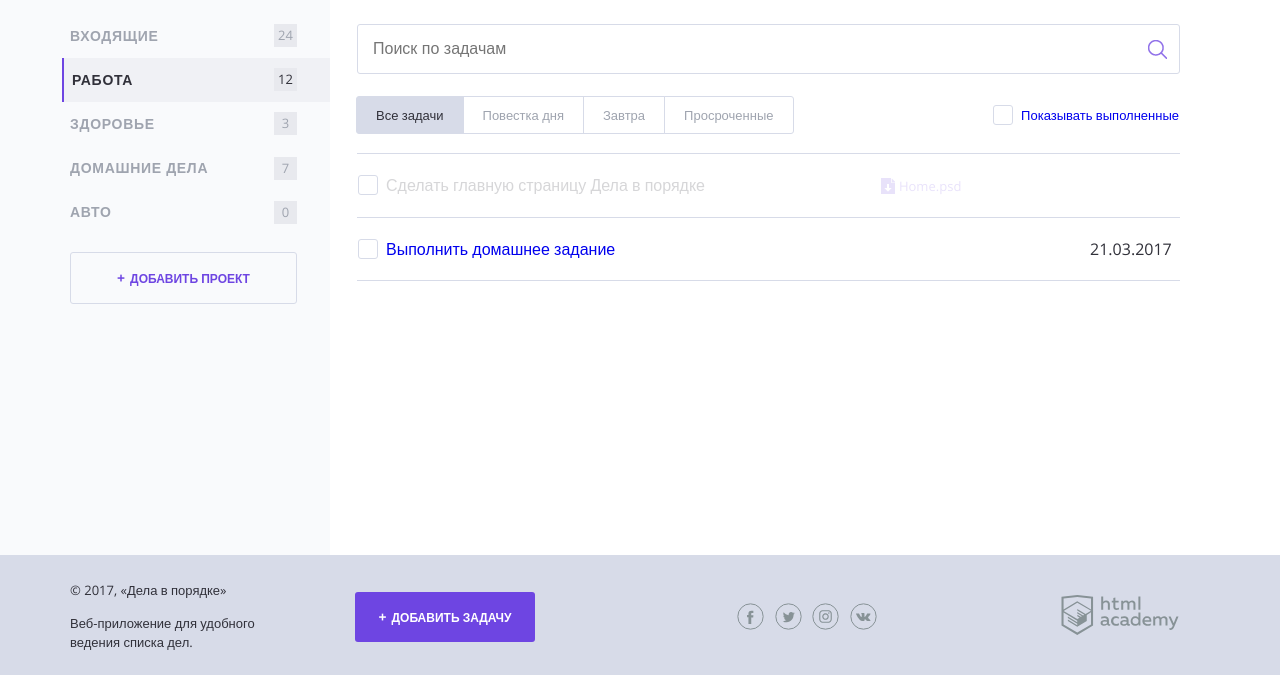
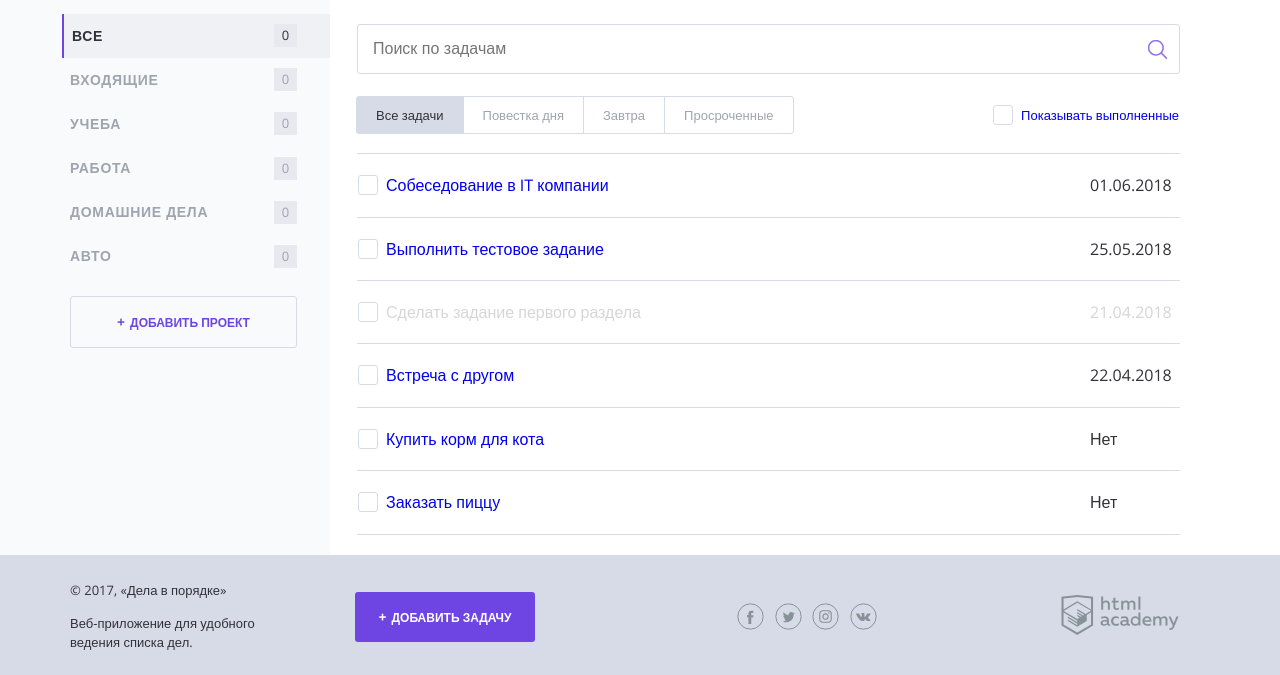
Before and after one commit to Daikon5/276827-doingsdone, a PHP site: page / in a window 1280 px wide. Shown: the part 125-800 px from the top of the page. Run offline with PHP 8.4, Linux system fonts and the light colour scheme.

Commit message:
Итерация по массивам

```diff
--- a/index.php
+++ b/index.php
@@ -58,30 +58,24 @@ $days_until_deadline = null;
 
                 <nav class="main-navigation">
                     <ul class="main-navigation__list">
-                        <li class="main-navigation__list-item">
-                            <a class="main-navigation__list-item-link" href="#">Входящие</a>
-                            <span class="main-navigation__list-item-count">24</span>
-                        </li>
-
-                        <li class="main-navigation__list-item main-navigation__list-item--active">
-                            <a class="main-navigation__list-item-link" href="#">Работа</a>
-                            <span class="main-navigation__list-item-count">12</span>
-                        </li>
-
-                        <li class="main-navigation__list-item">
-                            <a class="main-navigation__list-item-link" href="#">Здоровье</a>
-                            <span class="main-navigation__list-item-count">3</span>
-                        </li>
-
-                        <li class="main-navigation__list-item">
-                            <a class="main-navigation__list-item-link" href="#">Домашние дела</a>
-                            <span class="main-navigation__list-item-count">7</span>
-                        </li>
-
-                        <li class="main-navigation__list-item">
-                            <a class="main-navigation__list-item-link" href="#">Авто</a>
-                            <span class="main-navigation__list-item-count">0</span>
-                        </li>
+                      <?php
+                      $categories = ["Все","Входящие","Учеба","Работа","Домашние дела","Авто"];
+                      $num = count($categories);
+                      for ($q = 0; $q < $num; $q++) {
+                        if ($q == 0) {
+                          echo "<li class=\"main-navigation__list-item main-navigation__list-item--active\">
+                                  <a class=\"main-navigation__list-item-link\" href=\"#\">$categories[$q]</a>
+                                  <span class=\"main-navigation__list-item-count\">0</span>
+                                </li>";
+                        }
+                        else {
+                          echo "<li class=\"main-navigation__list-item\">
+                                  <a class=\"main-navigation__list-item-link\" href=\"#\">$categories[$q]</a>
+                                  <span class=\"main-navigation__list-item-count\">0</span>
+                                </li>";
+                              }
+                      }
+                      ?>
                     </ul>
                 </nav>
 
@@ -115,36 +109,48 @@ $days_until_deadline = null;
                 </div>
 
                 <table class="tasks">
-                    <!--показывать следующий тег <tr/>, если переменная равна единице-->
-                    <tr class="tasks__item task task--completed">
-                        <td class="task__select">
-                            <label class="checkbox task__checkbox">
-                                <input class="checkbox__input visually-hidden" type="checkbox" checked>
-                                <a href="/"><span class="checkbox__text">Сделать главную страницу Дела в порядке</span></a>
-                            </label>
+                  <?
+                  $tasks = [  ["Собеседование в IT компании","01.06.2018","Работа","Нет"],
+                              ["Выполнить тестовое задание","25.05.2018","Работа","Нет"],
+                              ["Сделать задание первого раздела","21.04.2018","Учеба","Да"],
+                              ["Встреча с другом","22.04.2018","Входящие","Нет"],
+                              ["Купить корм для кота","Нет","Домашние дела","Нет"],
+                              ["Заказать пиццу","Нет","Домашние дела","Нет"]
+                            ];
 
-                        </td>
+                            foreach ($tasks as $task) {
+                              if ($task[3] == "Да") {
+                                echo "<tr class=\"tasks__item task task--completed\">
+                                          <td class=\"task__select\">
+                                              <label class=\"checkbox task__checkbox\">
+                                              <input class=\"checkbox__input visually-hidden\" type=\"checkbox\">
+                                              <a href=\"/\"><span class=\"checkbox__text\">$task[0]</span></a>
+                                              </label>
+                                          </td>
 
-                        <td class="task__file">
-                            <a class="download-link" href="#">Home.psd</a>
-                        </td>
+                                          <td class=\"task__file\">
+                                          </td>
 
-                        <td class="task__date"><!--выведите здесь дату выполнения задачи--></td>
-                    </tr>
+                                          <td class=\"task__date\">$task[1]</td>
+                                          </tr>";
+                              }
+                              else {
+                                echo "<tr class=\"tasks__item task\">
+                                          <td class=\"task__select\">
+                                              <label class=\"checkbox task__checkbox\">
+                                              <input class=\"checkbox__input visually-hidden\" type=\"checkbox\">
+                                              <a href=\"/\"><span class=\"checkbox__text\">$task[0]</span></a>
+                                              </label>
+                                          </td>
 
-                    <tr class="tasks__item task">
-                        <td class="task__select">
-                            <label class="checkbox task__checkbox">
-                                <input class="checkbox__input visually-hidden" type="checkbox">
-                                <a href="/"><span class="checkbox__text">Выполнить домашнее задание</span></a>
-                            </label>
-                        </td>
+                                          <td class=\"task__file\">
+                                          </td>
 
-                        <td class="task__file">
-                        </td>
-
-                        <td class="task__date">21.03.2017</td>
-                    </tr>
+                                          <td class=\"task__date\">$task[1]</td>
+                                          </tr>";
+                              }
+                            }
+                  ?>
                 </table>
             </main>
         </div>
```
